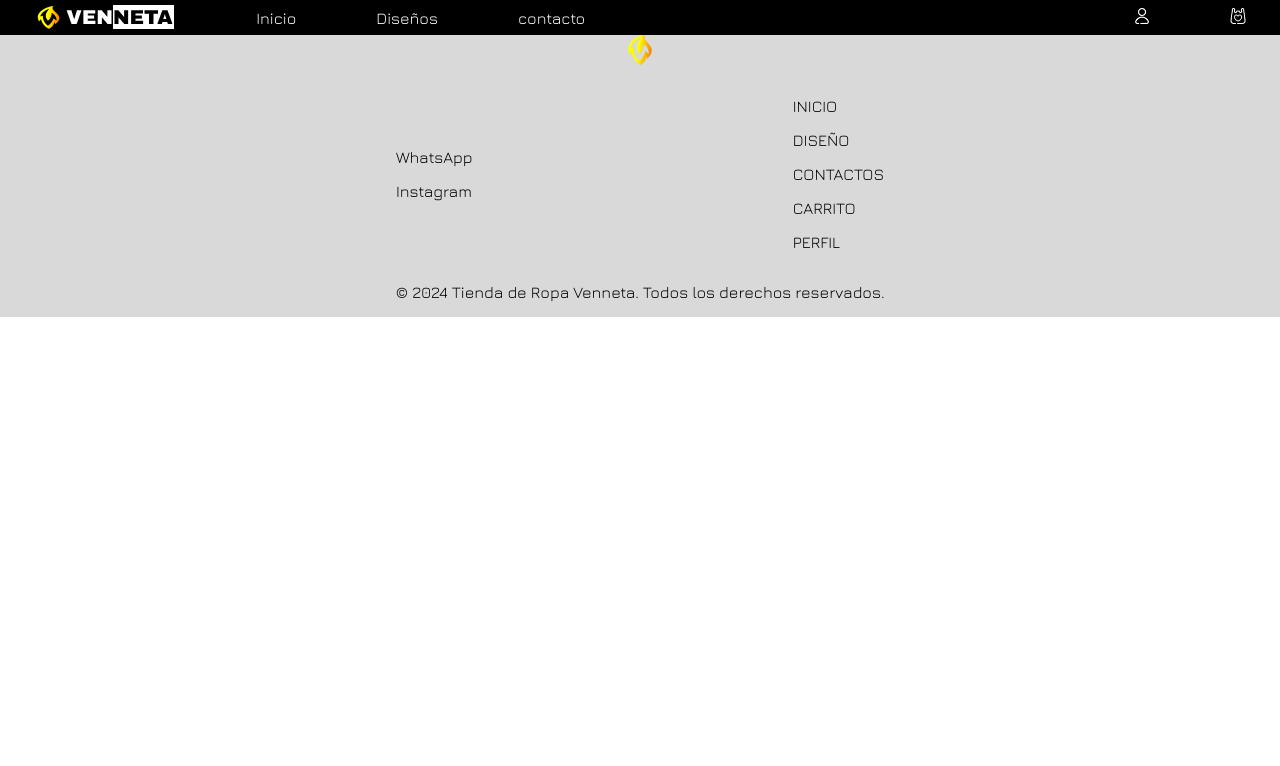
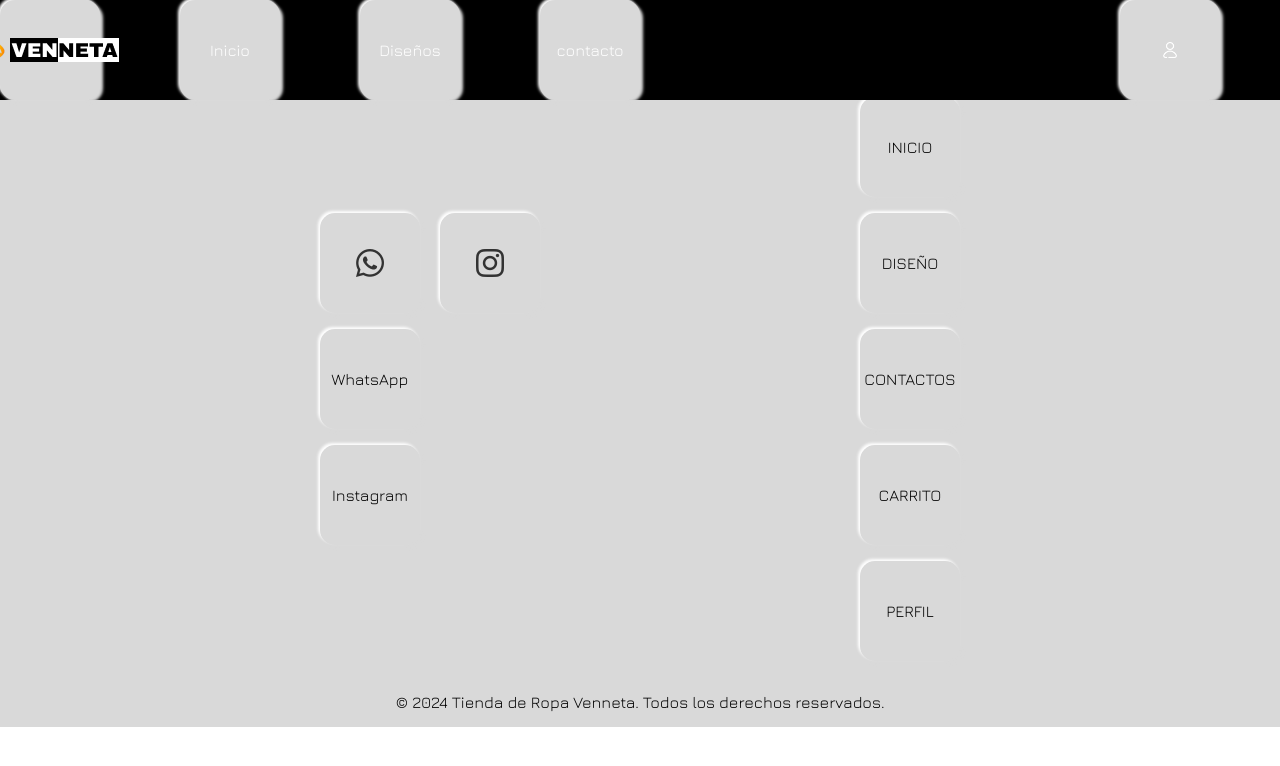
Before and after one commit to tetey0422/Venneta, a PHP site: page /diseno.php in a window 1280 px wide. Shown: the top 766 px of the page. Run offline with PHP 8.4, Linux system fonts and the light colour scheme.

Commit message:
actualizacion

```diff
--- a/css/diseno.css
+++ /dev/null
@@ -1,120 +0,0 @@
-:root {
-    --fuente-principal: "Jura", sans-serif;
-    --fuente-fuerte: "Archivo Black", sans-serif;
-}
-
-* {
-    padding: 0;
-    margin: 0;
-    box-sizing: border-box;
-}
-
-body {
-    display: flex;
-    flex-direction: column;
-    min-width: 100vh;
-    font-family: var(--fuente-principal);
-
-    header {
-        padding: 0;
-        background-color: black;
-        position: fixed;
-        width: 100%;
-        z-index: 100;
-
-        a {
-            color: white;
-        }
-
-    }
-
-    main {
-        flex: 1;
-        background-color: white;
-
-        a:hover {
-            color: #665a69;
-        }
-    }
-
-    footer {
-        padding: 1rem;
-        background-color: #D9D9D9;
-
-        a:hover {
-            color: #ffffff;
-        }
-    }
-
-    a {
-        text-decoration: none;
-        color: black;
-    }
-
-    a:hover {
-        color: #DBFF73;
-    }
-
-}
-
-/* header */
-
-header nav {
-    display: flex;
-    justify-content: space-around;
-    align-items: center;
-    color: white;
-    gap: 30rem;
-}
-
-.hp1 {
-    display: flex;
-    align-items: center;
-    gap: 5rem;
-}
-
-.hp2 {
-    display: flex;
-    align-items: center;
-    gap: 5rem;
-}
-
-.hp1 img {
-    display: flex;
-    align-items: center;
-}
-
-.hp2 img {
-    height: 1rem;
-    width: 1rem;
-    padding: none;
-}
-
-/* footer */
-
-footer {
-    display: flex;
-    flex-direction: column;
-    align-items: center;
-}
-
-footer img {
-    width: 2%;
-    height: 2%;
-    object-fit: cover;
-}
-
-.contacto {
-    display: flex;
-    flex-direction: row;
-    gap: 20rem;
-    align-items: center;
-    padding: 2rem;
-}
-
-.redes-sociales,
-.accesos {
-    display: flex;
-    flex-direction: column;
-    gap: 1rem;
-}
--- a/css/footer.css
+++ b/css/footer.css
@@ -1,3 +1,5 @@
+@import url('https://use.fontawesome.com/releases/v6.5.1/css/all.css');
+
 :root {
     --fuente-principal: "Jura", sans-serif;
     --fuente-fuerte: "Archivo Black", sans-serif;
@@ -63,3 +65,35 @@ footer img {
     flex-direction: column;
     gap: 1rem;
 }
+
+ul {
+    display: flex;
+    gap: 20px;
+}
+
+li {
+    list-style: none;
+}
+
+a {
+    display: flex;
+    width: 100px;
+    height: 100px;
+    background: #D9D9D9;
+    border-radius: 15px;
+    box-shadow: -2px -2px 3px #ffffff, 3px 3px 3px #D9D9D9;
+    align-items: center;
+    justify-content: center;
+    text-decoration: none;
+    transition: all .2s ease-in-out;
+}
+
+.fa-brands {
+    font-size: 2rem;
+    color: #333333;
+}
+
+a:hover .fa-brands {
+    color: #ffffff;
+    text-shadow: 0 0 10px #ffffff;
+}
--- a/includes/footer.php
+++ b/includes/footer.php
@@ -3,6 +3,10 @@
     <img src="./img/venneta_logo.png" alt="LOGO">
     <section id="contacto" class="contacto">
         <div class="redes-sociales">
+            <ul>
+                <li><a href="#"><i class="fa-brands fa-whatsapp"></i></a></li>
+                <li><a href="#"><i class="fa-brands fa-instagram"></i></a></li>
+            </ul>
             <a href="https://wa.me/+5731?text=Hola%2C,%20estoy%20interesado%20en%20tu%20producto" target="_blank"
                 rel="noreferrer">WhatsApp</a>
             <a href="https://www.instagram.com/venneta_col/" target="_blank" rel="noreferrer">Instagram</a>
```
